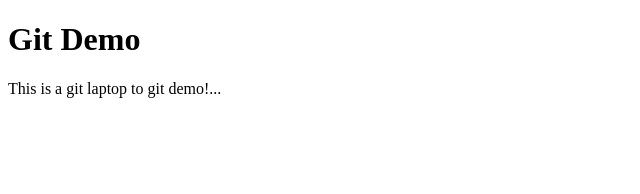
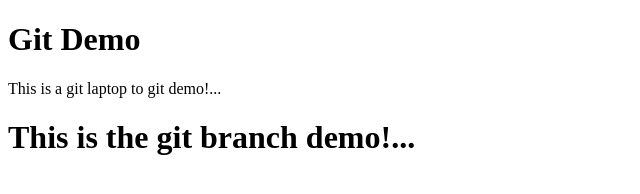
Before and after one commit to AdityaWandhekar/Laptop, a plain HTML site: page index.html in a window 1280 px wide. Shown: the whole page, without its empty margins (0-640 px from the left). Drawn offline with Linux system fonts and the light colour scheme.

Commit message:
this is demo git branch

```diff
--- a/index.html
+++ b/index.html
@@ -8,5 +8,6 @@
 <body>
     <h1>Git Demo</h1>
     <p>This is a git laptop to git demo!...</p>
+    <h1>This is the git branch demo!...</h1>
 </body>
 </html>
```
